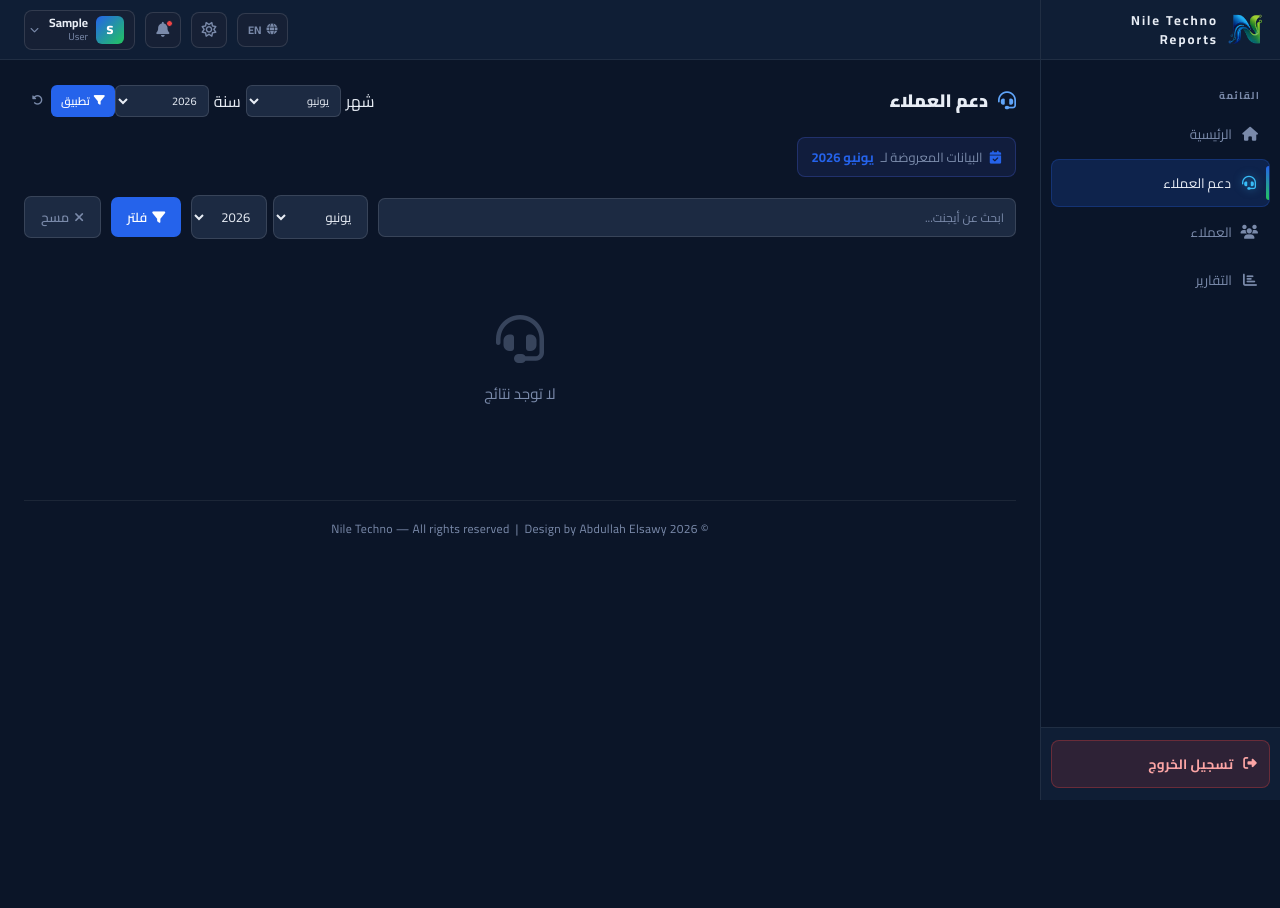
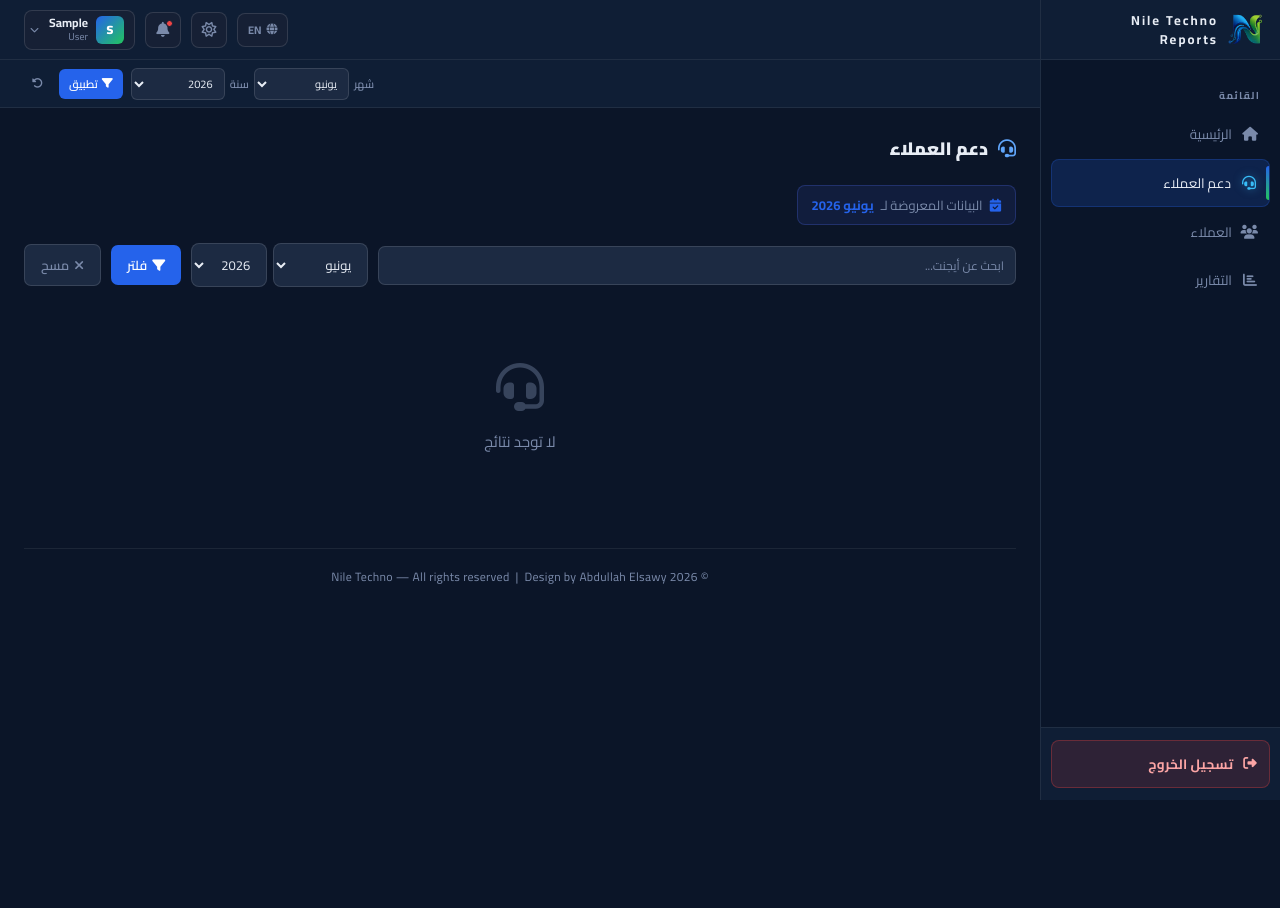
Before and after one commit to niletechno16/test-, a Django app: page /agents/ in a window 1280 px wide. Before the commit the page ends 800 px from the top, so only its background shows below. Run offline with Django 5.2, Linux system fonts and the light colour scheme; the visitor is signed in with stand-in values (Sample User, id 1); data that the repository does not hold is empty.

Commit message:
update project-20

```diff
--- a/django_app/templates/base.html
+++ b/django_app/templates/base.html
@@ -463,7 +463,7 @@
         .main {
             margin-right: var(--sidebar-w);
             margin-left: 0;
-            margin-top: var(--navbar-h);
+            margin-top: calc(var(--navbar-h) + var(--subbar-h, 48px));
             padding: 24px;
             min-height: calc(100vh - var(--navbar-h));
         }
@@ -474,7 +474,6 @@
         }
 
         .subbar {
-            display:none !important;
             position: fixed;
             top: var(--navbar-h);
             left: 0;
@@ -1364,13 +1363,7 @@
                 max-width: 100%;
             }
         }
-
-.page-header-inline{
-display:flex;align-items:center;justify-content:space-between;gap:12px;flex-wrap:wrap;margin-bottom:20px;
-}
-.page-header-inline .page-title{margin-bottom:0!important;}
-
-</style>
+    </style>
     {% block extra_css %}{% endblock %}
 </head>
 
@@ -1651,21 +1644,6 @@ display:flex;align-items:center;justify-content:space-between;gap:12px;flex-wrap
             });
         }
     </script>
-
-<script>
-document.addEventListener('DOMContentLoaded', function(){
- const title=document.querySelector('.page-title');
- const form=document.getElementById('dateFilterForm');
- if(!title || !form) return;
- const wrapper=document.createElement('div');
- wrapper.className='page-header-inline';
- title.parentNode.insertBefore(wrapper,title);
- wrapper.appendChild(title);
- wrapper.appendChild(form);
- form.style.display='flex';
-});
-</script>
-
 </body>
 
 </html>
```
Also changed, not shown: django_app/templates/dashboard/home.html (+11 -1 lines).
